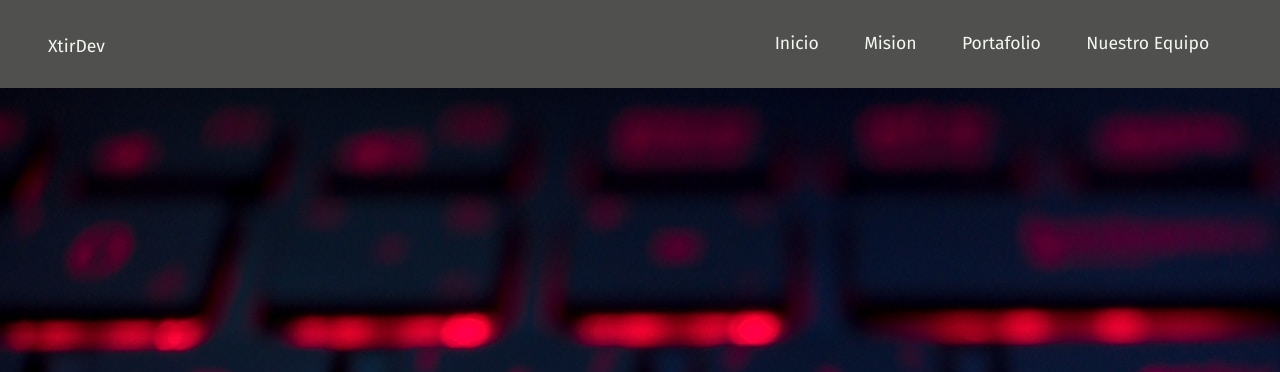
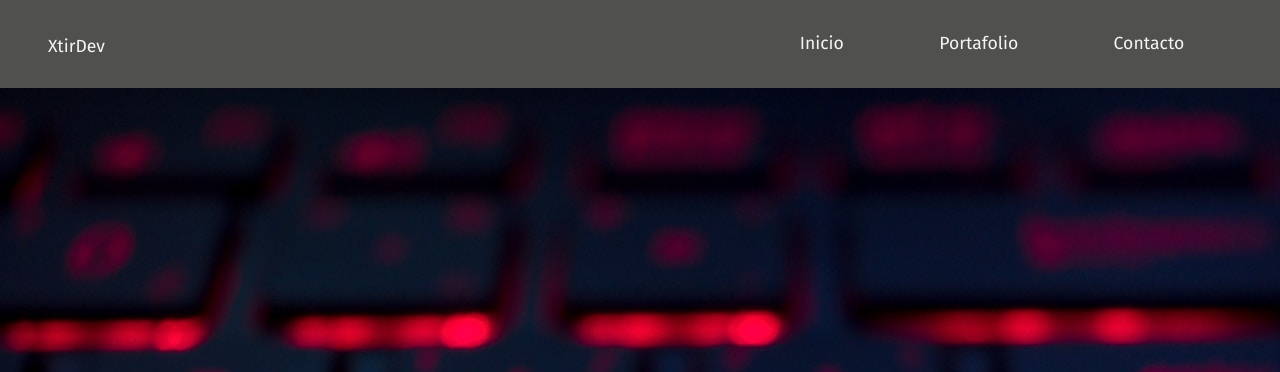
Before and after one commit to xtir82/portafolio, a plain HTML site: page pages/XtirDev/index.html in a window 1280 px wide. Shown: the top 372 px of the page. Drawn offline with Linux system fonts and the light colour scheme; files whose address does not match are found by name.

Commit message:
Correcciones Menores

```diff
--- a/pages/XtirDev/index.html
+++ b/pages/XtirDev/index.html
@@ -18,9 +18,8 @@
       <h2><a class="menu-item" href="#">XtirDev</a></h2>
       <ul>
         <li><a class="menu-item" href="#">Inicio</a></li>
-        <li><a class="menu-item" href="#">Mision</a></li>
-        <li><a class="menu-item" href="#">Portafolio</a></li>
-        <li><a class="menu-item" href="#">Nuestro Equipo</a></li>
+        <li><a class="menu-item" href="#portafolio">Portafolio</a></li>
+        <li><a class="menu-item" href="#contacto">Contacto</a></li>
       </ul>
     </nav>
     <div class="jumbotron">
@@ -29,7 +28,7 @@
     </div>
 
     <!-- PORTAFOLIO -->
-    <div class="portafolio">
+    <div class="portafolio" id="portafolio">
       <h2>Mi Portafolio</h2>
       <p>Estos son los proyectos donde he trabajado.</p>
       <div class="container">
@@ -66,9 +65,9 @@
     </div>
 
     <!-- CONTACTO -->
-    <div class="contacto">
+    <div class="contacto" id="contacto">
       <h2>Andherson Castro</h2>
-      <p>andherson.castro@xtirweb.com</p>
+      <p>andherdev82@gmail.com</p>
       <p>Si quieres mas informacion puedes mandarme un mail o contactarme por la pagina principal del <a href="#">portafolio</a></p>
     </div>
 
--- a/sass/styles.scss
+++ b/sass/styles.scss
@@ -21,6 +21,7 @@ $link-color-hover: #424649;
 
 .nav-link {
   color: $link-color;
+  font-size: 0.9rem;
 }
 .nav-link:hover {
   color: $link-color-hover;
```
Also changed, not shown: css/styles.css, pages/XtirDev/css/styles.css, 1 other file.
